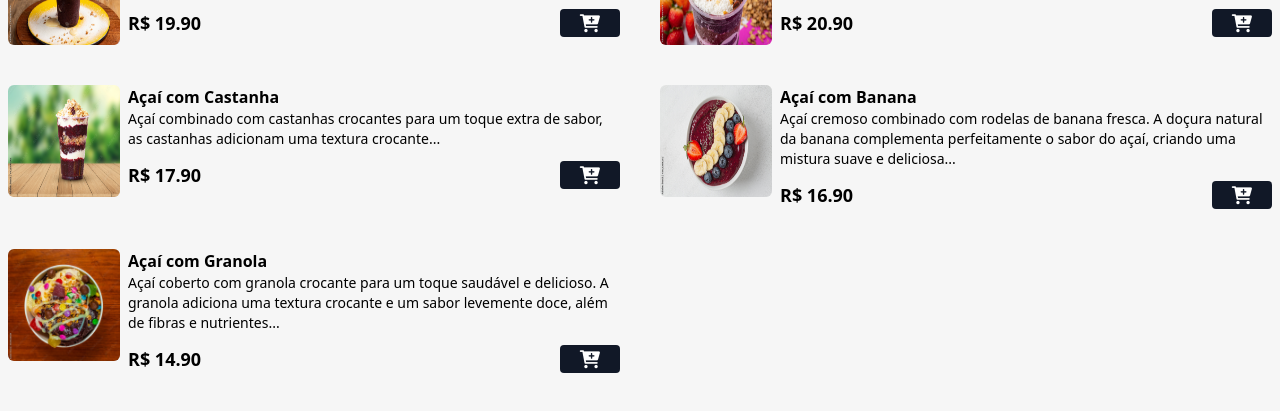
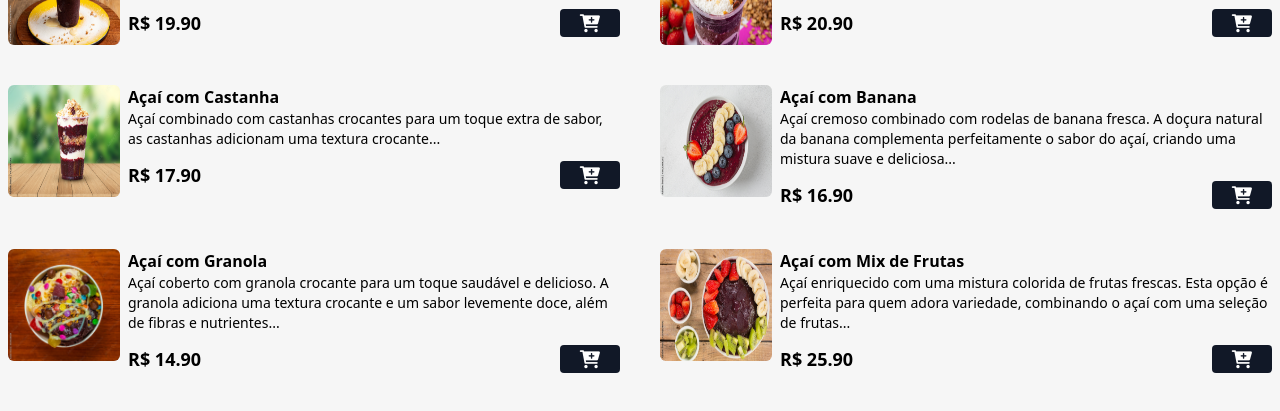
Before and after one commit to jesseprogran/acai-em-casa, a website: page index.html in a window 1280 px wide. Shown: the part 583-994 px from the top of the page. Drawn offline with Linux system fonts and the light colour scheme.

Commit message:
add mais etapa e usando o cursor-pointe

```diff
--- a/index.html
+++ b/index.html
@@ -10,7 +10,7 @@
       crossorigin="anonymous"
       referrerpolicy="no-referrer"
     />
-    <link rel="shortcut icon" href="assets/favicon.jpeg" type="image/x-icon">
+    <link rel="shortcut icon" href="assets/favicon.jpeg" type="image/x-icon" />
     <link rel="stylesheet" href="css/output.css" />
     <link rel="stylesheet" href="css/style.css" />
     <title>Açai em Casa</title>
@@ -49,7 +49,7 @@
         <div class="flex gap-2">
           <img
             src="assets/acai01.jpeg"
-            class="w-28 h-28 rounded-md hover:scale-110 hover:-rotate-2 duration-300"
+            class="w-28 h-28 rounded-md hover:scale-110 hover:-rotate-2 duration-300 cursor-pointer"
             alt="açai 01"
           />
 
@@ -77,7 +77,7 @@
         <div class="flex gap-2">
           <img
             src="assets/acai03.jpeg"
-            class="w-28 h-28 rounded-md hover:scale-110 hover:-rotate-2 duration-300"
+            class="w-28 h-28 rounded-md hover:scale-110 hover:-rotate-2 duration-300 cursor-pointer"
             alt="açai 01"
           />
 
@@ -105,7 +105,7 @@
         <div class="flex gap-2">
           <img
             src="assets/acai02.jpeg"
-            class="w-28 h-28 rounded-md hover:scale-110 hover:-rotate-2 duration-300"
+            class="w-28 h-28 rounded-md hover:scale-110 hover:-rotate-2 duration-300 cursor-pointer"
             alt="açai 01"
           />
 
@@ -133,7 +133,7 @@
         <div class="flex gap-2">
           <img
             src="assets/acai04.jpeg"
-            class="w-28 h-28 rounded-md hover:scale-110 hover:-rotate-2 duration-300"
+            class="w-28 h-28 rounded-md hover:scale-110 hover:-rotate-2 duration-300 cursor-pointer"
             alt="açai 01"
           />
 
@@ -162,7 +162,7 @@
         <div class="flex gap-2">
           <img
             src="assets/acai05.jpeg"
-            class="w-28 h-28 rounded-md hover:scale-110 hover:-rotate-2 duration-300"
+            class="w-28 h-28 rounded-md hover:scale-110 hover:-rotate-2 duration-300 cursor-pointer"
             alt="açai 01"
           />
 
@@ -186,6 +186,35 @@
           </div>
         </div>
         <!-- FIM PRODUTO ITEM -->
+
+        <!-- PRODUTO ITEM -->
+        <div class="flex gap-2">
+          <img
+            src="assets/acai06.jpeg"
+            class="w-28 h-28 rounded-md hover:scale-110 hover:-rotate-2 duration-300 cursor-pointer"
+            alt="açai 01"
+          />
+
+          <div>
+            <p class="font-bold">Açaí com Mix de Frutas</p>
+            <p class="text-sm">
+              Açaí enriquecido com uma mistura colorida de frutas frescas. Esta
+              opção é perfeita para quem adora variedade, combinando o açaí com
+              uma seleção de frutas...
+            </p>
+            <div class="flex items-center gap-2 justify-between mt-3">
+              <p class="font-bold text-lg">R$ 25.90</p>
+              <button
+                class="bg-gray-900 px-5 rounded add-to-cart-btn"
+                data-name="Açaí com Mix de Frutas"
+                data-price="25.90"
+              >
+                <i class="fa fa-cart-plus text-lg text-white"></i>
+              </button>
+            </div>
+          </div>
+        </div>
+        <!-- FIM PRODUTO ITEM -->
       </main>
     </div>
     <!-- FIM MENU -->
```
Also changed, not shown: assets/acai06.jpeg (added), css/output.css.
